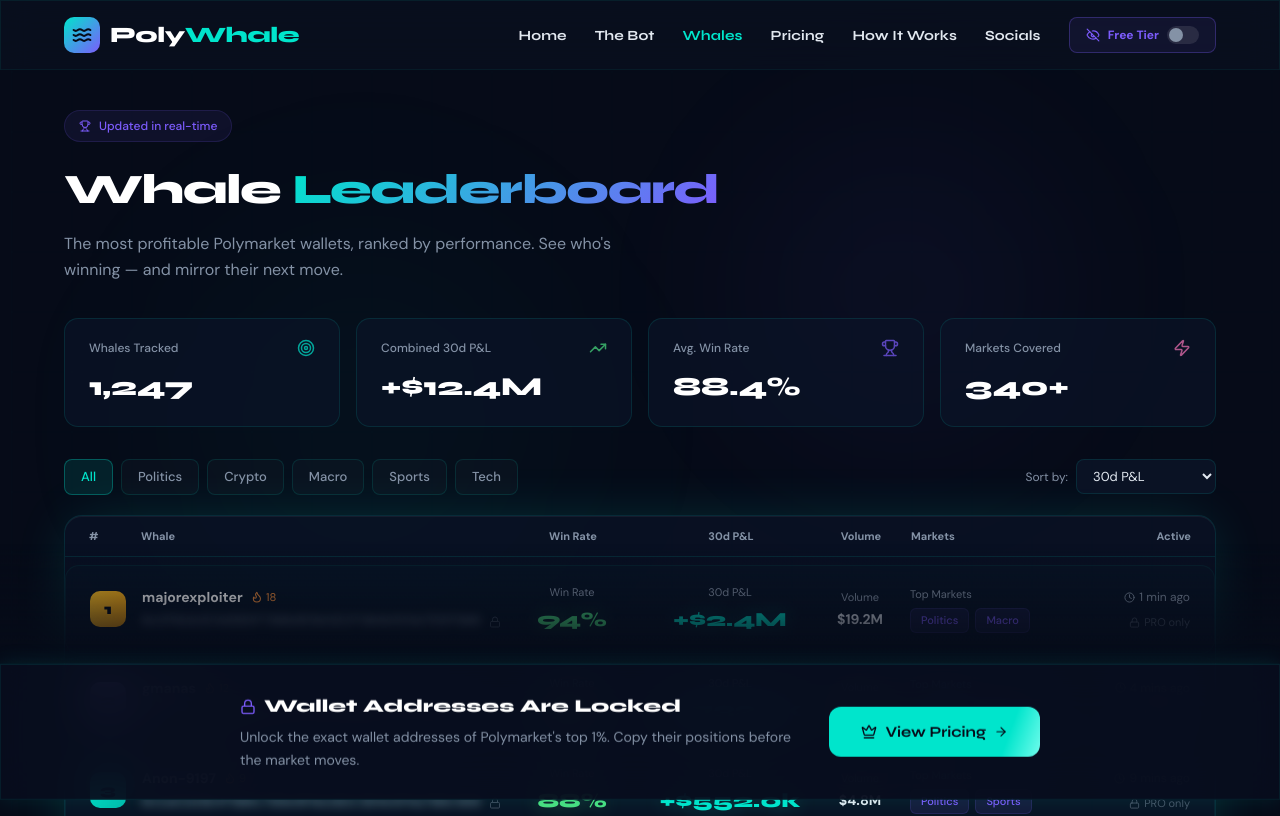
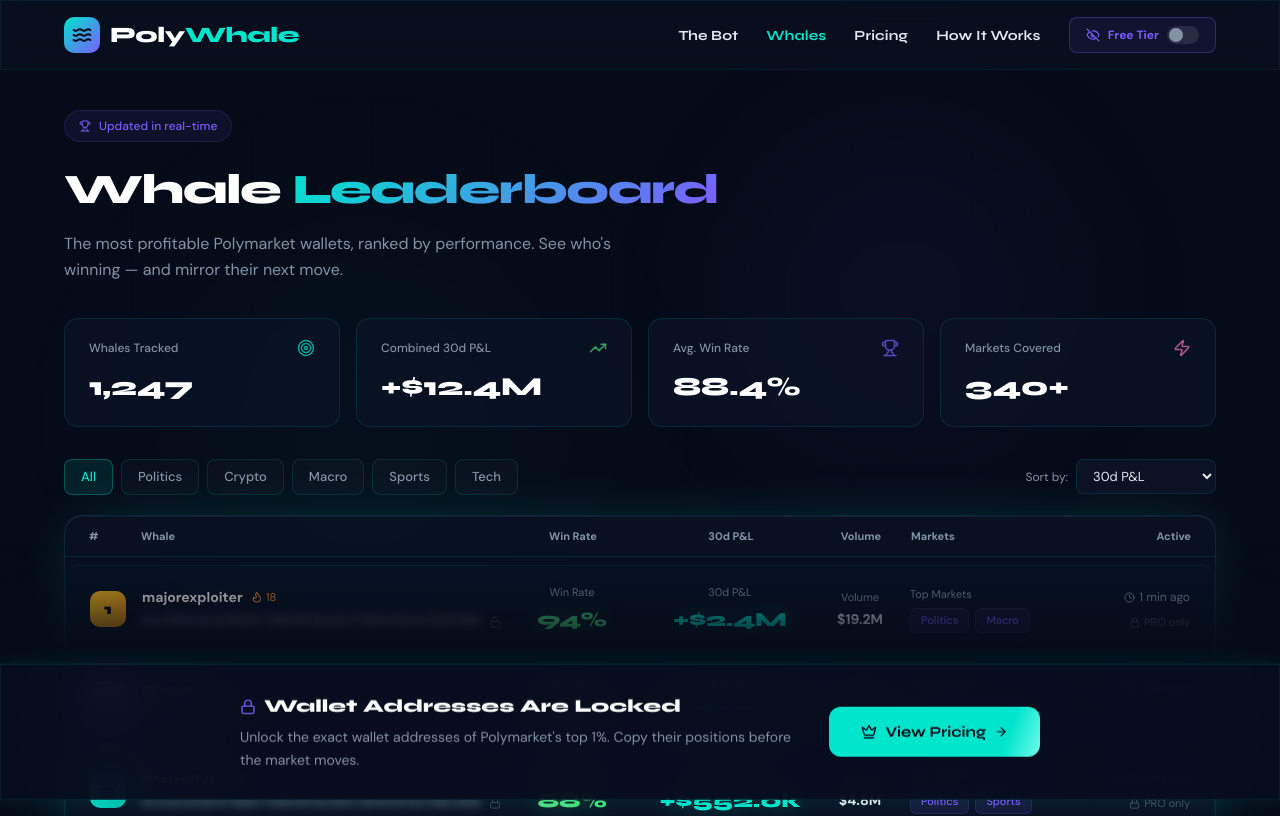
Before and after one commit to arvamoo2/polywhale, a Next.js app in the folder polywhale-web-main/: page /whales in a window 1280 px wide. Shown: the top 816 px of the page. Built offline with nearby package versions, Linux system fonts and the light colour scheme.

Commit message:
Update page.tsx

```diff
--- a/polywhale-web-main/app/whales/page.tsx
+++ b/polywhale-web-main/app/whales/page.tsx
@@ -300,13 +300,14 @@
   }, []);
 
   const getLinkHref = (label: string): string => {
-    if (label === "Home") return "/";
+    if (label === "The Bot") return "/the-bot";
     if (label === "Whales") return "/whales";
     if (label === "Pricing") return "/pricing";
-    return `#${label.toLowerCase().replace(/ /g, "-")}`;
+    if (label === "How It Works") return "/how-it-works";
+    return "/";
   };
 
-  const navLinks = ["Home", "The Bot", "Whales", "Pricing", "How It Works", "Socials"];
+  const navLinks = ["The Bot", "Whales", "Pricing", "How It Works"];
 
   return (
     <header
```
